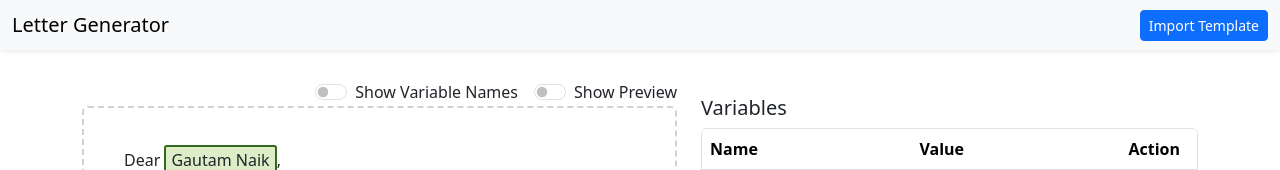
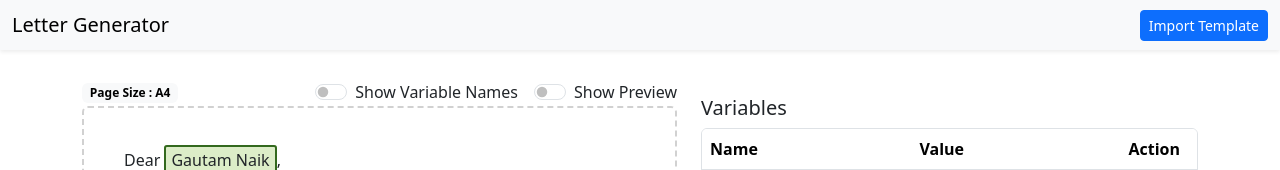
Before and after one commit to gautamnaik1994/letter-generator, a React (Vite) app: page / in a window 1280 px wide. Shown: the top 170 px of the page. Built offline with nearby package versions, Linux system fonts and the light colour scheme.

Commit message:
preview bug fixed

```diff
--- a/src/components/Editor.jsx
+++ b/src/components/Editor.jsx
@@ -140,13 +140,15 @@ export default function Editor({ htmlString }) {
   };
 
   const generatePDF = () => {
+
     const report = new JsPDF('portrait', 'pt', 'a4');
-    editor.current.classList.remove('styled-editor');
+    editor.current.classList.remove('styled-editor', 'border');
     report.html(editor.current, {
+      autoPaging: 'text',
       callback: function (pdf) {
         pdf
           .save('myfile.pdf', { returnPromise: true })
-          .then(editor.current.classList.add('styled-editor'));
+          .then(() => {editor.current.classList.add('styled-editor');setTogglePreview(false)});
       }
     });
   };
@@ -173,7 +175,9 @@ export default function Editor({ htmlString }) {
       <div className="container">
         <div className="d-flex gap-4 align-items-start">
           <div className="left-sec">
-            <div className="d-flex justify-content-end gap-3">
+            <div className="d-flex justify-content-between align-items-center">
+              <span className="mb-0 badge  text-bg-light">Page Size : A4</span>
+              <div className="d-flex gap-3">
                 {togglePreview ? null : (
                   <div className="form-check form-switch">
                     <input
@@ -202,6 +206,7 @@ export default function Editor({ htmlString }) {
                   <label className="form-check-label" htmlFor="showPreview">
                     Show Preview
                   </label>
+                </div>
               </div>
             </div>
             <p
--- a/src/styles/index.scss
+++ b/src/styles/index.scss
@@ -10,7 +10,7 @@ main{
 }
 
 .editor {
-  height: 842px;
+  min-height: 842px;
   width: 595px;
   padding: 40px;
   border:2px dashed transparent;
```
Also changed, not shown: src/template/cover-letter.json (added, +1 -0 lines). Lines whose indentation alone changed are shown as unchanged.
